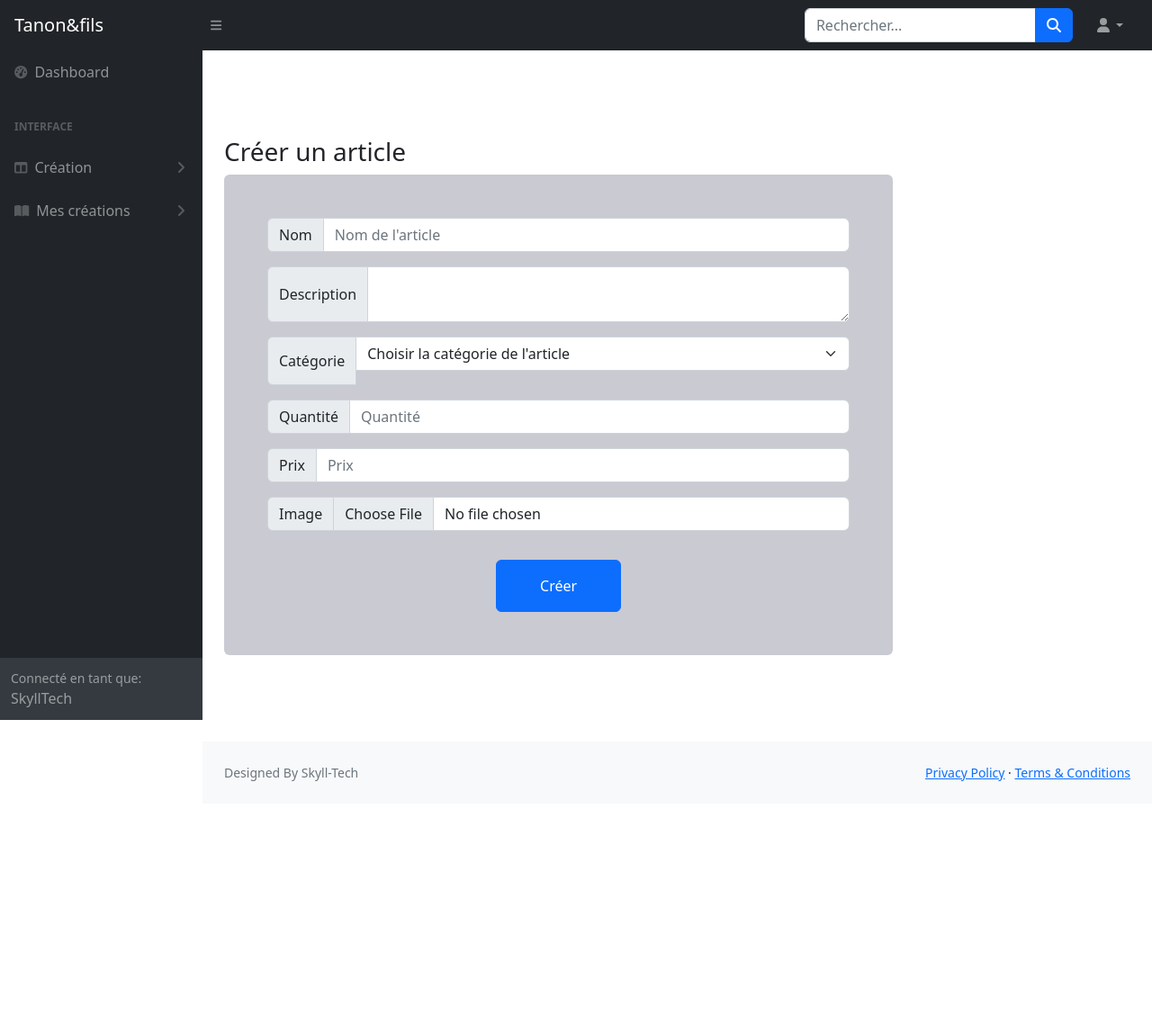
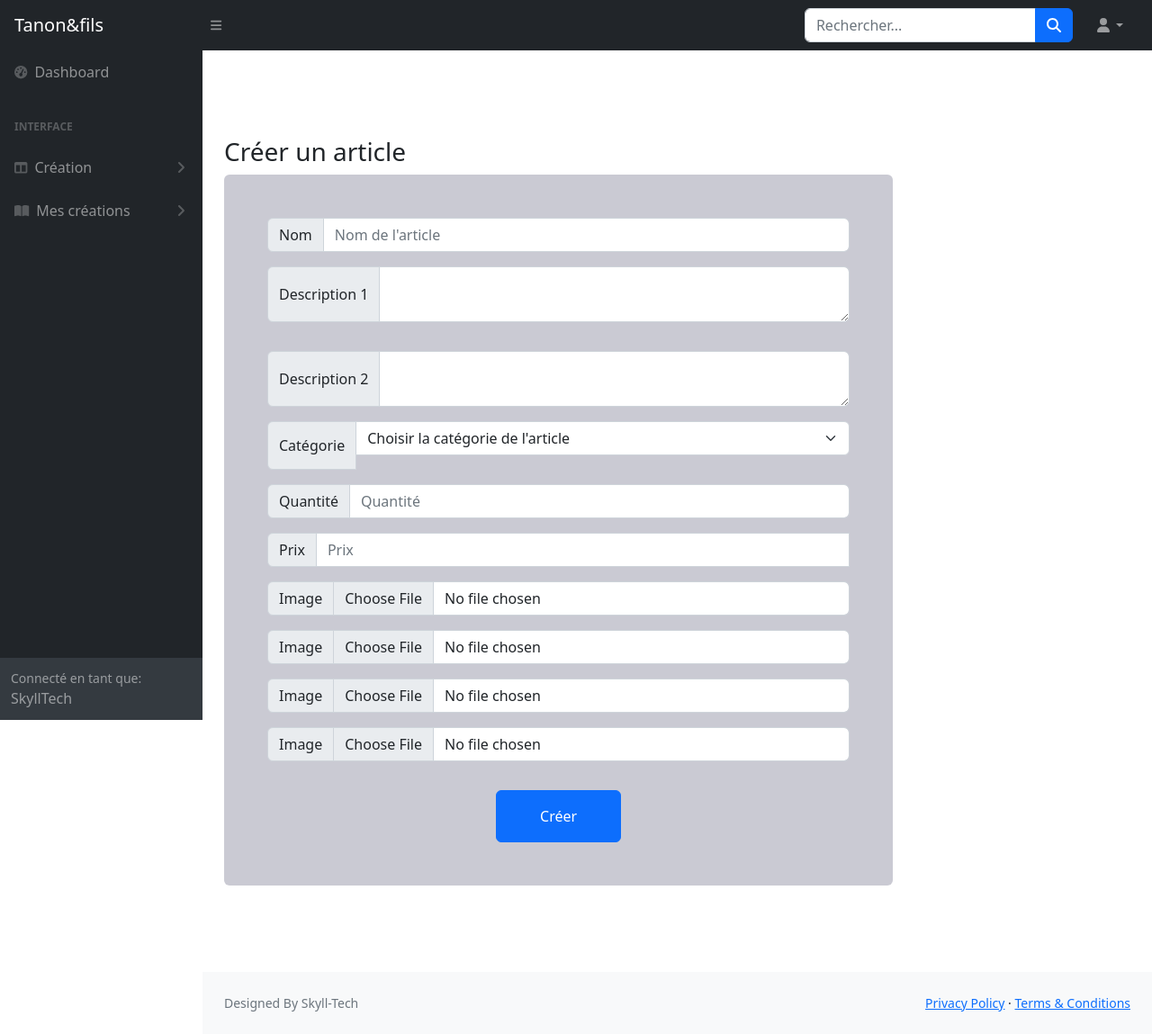
Before and after one commit to Skyll-Tech/Tanon_et_fils, a Django app: page /creer_article/ in a window 1280 px wide. Shown: the whole page at 90% size. Before the commit the page ends 868 px from the top, so only its background shows below. Run offline with Django 5.2, Linux system fonts and the light colour scheme; data comes from the database, SQL or seed files in the repository; both versions use the stored data as it was after the commit; some libraries are stand-ins or nearby versions.

Commit message:
MAJ formulaire article

```diff
--- a/Dashboard/templates/dashboard/articles/creer_article.html
+++ b/Dashboard/templates/dashboard/articles/creer_article.html
@@ -1,16 +1,14 @@
 {% extends 'dashboard/base.html' %} {% block content %}
   {% if messages %}
     <div class="container mt-3">
-      {% for message in messages %}
-        <div class="alert {% if message.tags %}
-            alert-{{ message.tags }}
-          {% else %}
-            alert-info
-          {% endif %}"
-          role="alert">{{ message }}</div>
-      {% endfor %}
+        {% for message in messages %}
+        <div class="alert {% if message.tags %} alert-{{ message.tags }} {% else %} alert-info {% endif %}" role="alert">
+            {{ message }}
+        </div>
+        {% endfor %}
     </div>
-  {% endif %}
+{% endif %}
+
 
   <div class="w-75 ml-5">
     <div class="d-flex justify-content-center align-items-center">
@@ -20,17 +18,34 @@
           <div class="">
             <h3>Créer un article</h3>
           </div>
-
           <div class="row justify-content-center text-dark">
             <div class="col-lg-12 w-100">
               <div class="contact-form rounded p-5" style="background-color: rgb(202, 202, 211)">
                 <div id="success"></div>
-                  <form method="POST" action="{% url 'creer_article' %}" enctype="multipart/form-data">
+                <form method="POST" action="{% url 'creer_article' %}" enctype="multipart/form-data">
                   {% csrf_token %}
+                  {% if form.errors %}
+                    <div class="alert alert-danger">
+                        <strong>Veuillez corriger les erreurs ci-dessous :</strong>
+                        <ul>
+                            {% for field in form %}
+                            {% for error in field.errors %}
+                            <li>{{ field.label }} : {{ error }}</li>
+                            {% endfor %}
+                            {% endfor %}
+                            {% for error in form.non_field_errors %}
+                            <li>{{ error }}</li>
+                            {% endfor %}
+                        </ul>
+                    </div>
+                  {% endif %}
                   <div class="input-group mb-3">
                     <span class="input-group-text" id="basic-addon1">Nom</span> <input type="text" class="form-control" name="Nom_article" placeholder="Nom de l'article" required aria-label="Nom_article" aria-describedby="basic-addon1" />
                   </div> <div class="input-group mb-3">
-                    <span class="input-group-text" id="basic-addon1">Description</span> <textarea class="form-control" name="Description_atc" aria-describedby="basic-addon1"></textarea>
+                    <span class="input-group-text" id="basic-addon1">Description 1</span> <textarea class="form-control" name="Description1_atc" aria-describedby="basic-addon1"></textarea>
+                  </div> <div class="input-group mb-3">
+                  </div> <div class="input-group mb-3">
+                    <span class="input-group-text" id="basic-addon1">Description 2</span> <textarea class="form-control" name="Description2_atc" aria-describedby="basic-addon1"></textarea>
                   </div> <div class="input-group mb-3">
                     <span class="input-group-text" id="basic-addon1">Catégorie</span> <select class="form-select mb-3" aria-label="Default select example" name="Categorie_atc">
                       <option selected>Choisir la catégorie de l'article</option> {% for categorie in categories %}
@@ -41,8 +56,20 @@
                     <span class="input-group-text" id="basic-addon1">Quantité</span> <input type="text" class="form-control" name="Quantite_atc" placeholder="Quantité" aria-label="Quantite_atc" aria-describedby="basic-addon1" />
                   </div> <div class="input-group mb-3">
                     <span class="input-group-text" id="basic-addon1">Prix</span> <input type="number" class="form-control" name="Prix_atc" placeholder="Prix" aria-label="Prix_atc" aria-describedby="basic-addon1" />
+                    <script>
+                        document.getElementById('prix_atc').value = formatPrice(parseFloat(document.getElementById('prix_atc').value));
+                    </script>
                   </div> <div class="input-group mb-3">
-                    <span class="input-group-text" id="basic-addon1">Image</span> <input type="file" class="form-control" name="Image_atc" aria-label="Image_atc" aria-describedby="basic-addon1" />
+                    <span class="input-group-text" id="basic-addon1">Image</span> <input type="file" class="form-control" name="Image1_atc" aria-label="Image_atc" aria-describedby="basic-addon1" />
+                  </div> <div class="text-center">
+                  </div> <div class="input-group mb-3">
+                    <span class="input-group-text" id="basic-addon1">Image</span> <input type="file" class="form-control" name="Image2_atc" aria-label="Image_atc" aria-describedby="basic-addon1" />
+                  </div> <div class="text-center">
+                  </div> <div class="input-group mb-3">
+                    <span class="input-group-text" id="basic-addon1">Image</span> <input type="file" class="form-control" name="Image3_atc" aria-label="Image_atc" aria-describedby="basic-addon1" />
+                  </div> <div class="text-center">
+                  </div> <div class="input-group mb-3">
+                    <span class="input-group-text" id="basic-addon1">Image</span> <input type="file" class="form-control" name="Image4_atc" aria-label="Image_atc" aria-describedby="basic-addon1" />
                   </div> <div class="text-center">
                     <button class="btn btn-primary py-3 px-5 mt-3" type="submit">Créer</button>
                   </div>
--- a/Dashboard/views.py
+++ b/Dashboard/views.py
@@ -75,29 +75,25 @@ def affiche_categorie(request):
 
 def Creer_article(request):
     categories = Categorie.objects.all()
-    form = Articles_form(request.POST or None, request.FILES or None)
-
+    context = {
+        'categories': categories,
+    }
     if request.method == 'POST':
+        print("Vue Creer_article appelée")
+        form = Articles_form(request.POST or None, request.FILES or None)
         if form.is_valid():
-            Nom_article = form.cleaned_data["Nom_article"]
-            if Article.objects.filter(Nom_article=Nom_article).exists():
+            Nom_article = form.cleaned_data["Nom_article"].lower()  # Convertir en minuscules
+            if Article.objects.filter(Nom_article__iexact=Nom_article).exists():  # Utiliser iexact pour comparaison insensible à la casse
                 messages.error(request, 'Un article avec le même nom existe déjà!')
             else:
-                form.save()
+                article = form.save(commit=False)
+                article.Nom_article = Nom_article  # Assurez-vous de sauvegarder en minuscules
+                article.save()
                 messages.success(request, 'Cet article a été créé avec succès!')
             return redirect('creer_article')
         else:
-            # Ajouter le formulaire avec les erreurs au contexte
-            context = {
-                'form': form,
-                'categories': categories,
-            }
+            context['form'] = form  # Ajouter le formulaire avec les erreurs au contexte
             return render(request, "dashboard/articles/creer_article.html", context)
-    else:
-        context = {
-            'form': form,
-            'categories': categories,
-        }
     return render(request, "dashboard/articles/creer_article.html", context)
 
 
--- a/Home/templates/home/index.html
+++ b/Home/templates/home/index.html
@@ -1,5 +1,6 @@
 {% extends "home/base.html" %}
 {% load static %}
+{% load humanize %}
 
 {% block content %}
 
@@ -238,10 +239,10 @@
                     {% endif %}
                         <div class="position-relative p-4 pt-0">
                             <h4 class="mb-3">{{article.Nom_article}}</h4>
-                            <p>{{article.Description_atc}}</p>
+                            <p>{{article.Description1_atc}}</p>
                         <div class="d-grid gap-2 d-md-block">
                             <a class="btn btn-primary" href="{% url "details_article" article.id %}" style="float: left;">Détails</a>
-                            <a class="btn btn-light" href="#" style="float: right;">{{article.Prix_atc}} Fcfa</a>
+                            <a class="btn btn-light" href="#" style="float: right;">{{ article.Prix_atc|intcomma }} Fcfa</a>
                         </div>
                         <div style="clear: both;"></div>
                         </div>
```
Also changed, not shown: Home/templates/home/details_article.html (+15 -8 lines), Dashboard/statics/img/OIP.jpg, db.sqlite3, media/images_articles/OIP11_D1XLix8.jpeg (added), media/images_articles/OIP11_D1XLix8_Y9bcf5T.jpeg (added), media/images_articles/OIP13_jdKJn9A.jpeg (added), media/images_articles/OIP_14_Em7Wq1h.jpeg (added), media/images_articles/R30_XuxQ12E.jpeg (added), media/images_articles/carousel-2_b32bxIX.jpg (added), media/images_articles/carousel-2_duLIVwa.jpg (added).
